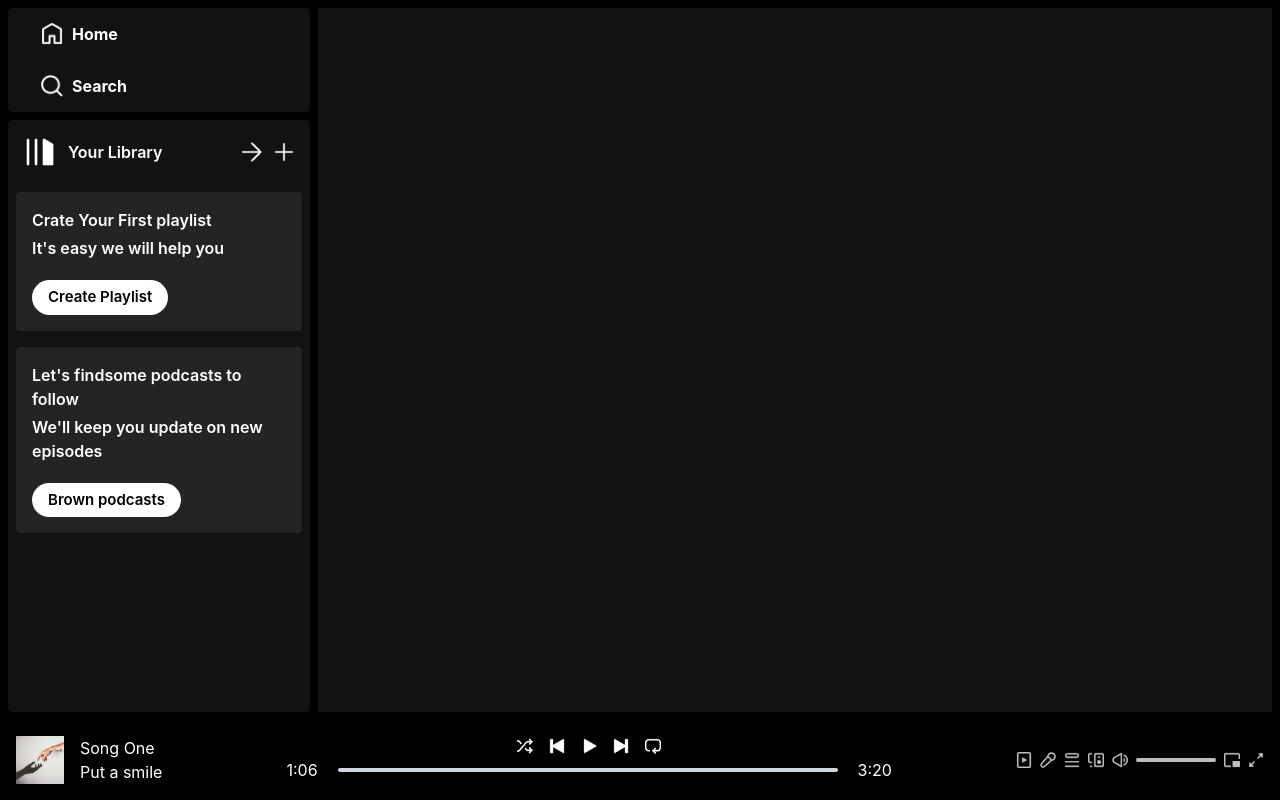
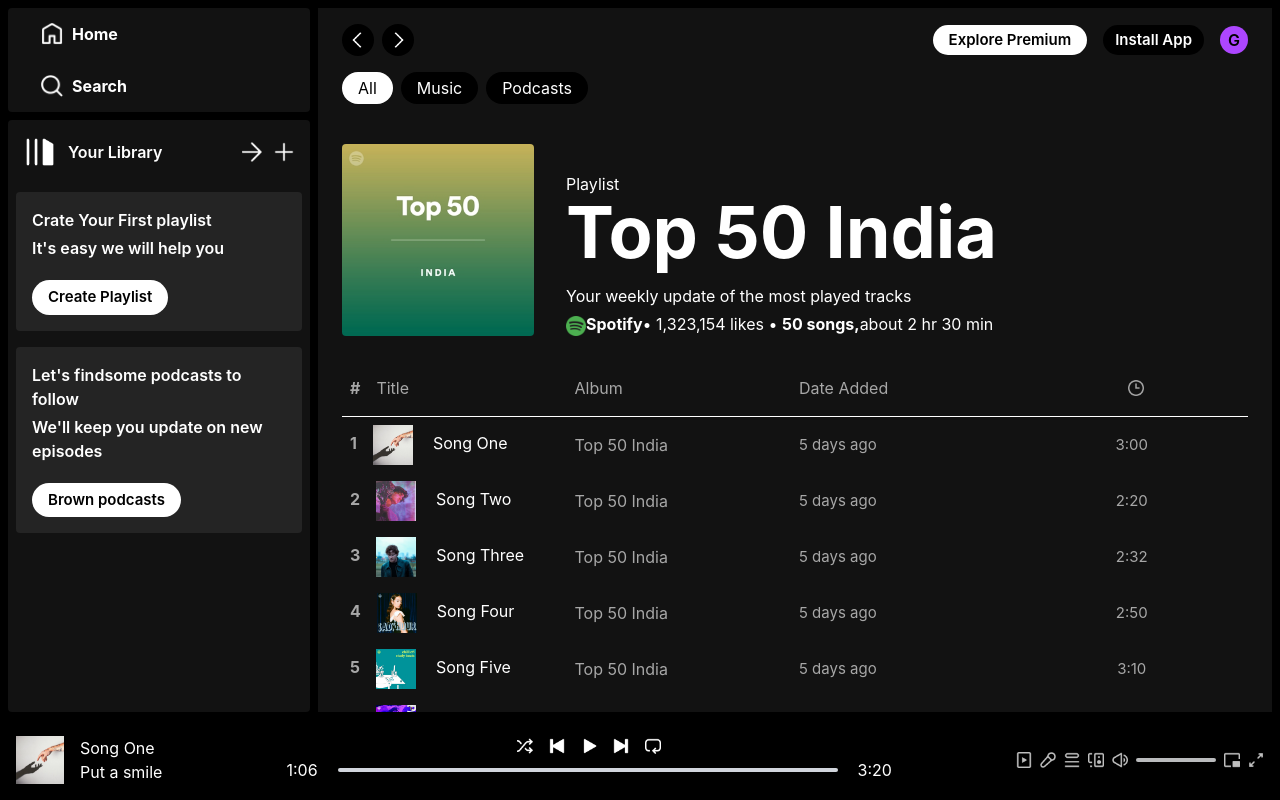
Before and after one commit to aakritii7/Spotify-Clone, a React (Vite) app: page /album/1 in a window 1280 px wide. Built offline with nearby package versions, Linux system fonts and the light colour scheme.

Commit message:
DisplayAlbum is completed and further navigation is still working

```diff
--- a/src/Component/Display.jsx
+++ b/src/Component/Display.jsx
@@ -1,12 +1,14 @@
 import React from 'react'
 import {Route,Routes} from 'react-router-dom'
 import DisplayHome from './DisplayHome'
+import DisplayAlbum from './DisplayAlbum'
 
 const Display = () => {
   return (
     <div className='w-[100%] m-2 px-6 pt-4 roundedd bg-[#121212] text-white overflow-auto lg:w-[75%] lg:ml-0'>
         <Routes>
             <Route path='/' element={<DisplayHome />} />
+            <Route path='/album/:id' element={<DisplayAlbum />} />
         </Routes>
     </div>
   )
--- /dev/null
+++ b/src/Component/DisplayAlbum.jsx
@@ -0,0 +1,51 @@
+import React from 'react'
+import Navbar from './Navbar'
+import { useParams } from 'react-router-dom'
+import { albumsData, assets, songsData } from '../assets/assets';
+
+const DisplayAlbum = () => {
+    const {id} = useParams();
+    const albumData = albumsData[id];
+  return (
+    <>
+      <Navbar />
+      <div className='mt-10 flex gap-8 flexx-col md:flex-row md:items-end'>
+        <img className='w-48 rounded' src={albumData.image} alt="" />
+        <div className='flex flex-col'>
+            <p>Playlist</p>
+            <h2 className='text-5xl font-bold mb-4 md:text-7xl'>{albumData.name}</h2>
+            <h4>{albumData.desc}</h4>
+            <p className='mt-1'>
+                <img className='inline-block w-5' src={assets.spotify_logo} alt="" />
+                <b>Spotify</b>
+                • 1,323,154 likes
+                • <b>50 songs,</b>
+                 about 2 hr 30 min
+
+            </p>
+        </div>
+      </div>
+      <div className='grid grid-cols-3 sm:grid-cols-4 mt-10 mb-4 pl-2 text-[#a7a7a7]'>
+        <p><b className='mr-4'>#</b>Title</p>
+        <p>Album</p>
+        <p className='hidden sm:block'>Date Added</p>
+        <img className='m-auto w-4' src={assets.clock_icon} alt="" />
+      </div>
+      <hr />
+      {songsData.map((item,index)=>(
+        <div key={index} className='grid grid-cols-3 sm:grid-cols-4 gap-2 p-2 items-center text-[#a7a7a7] hover:bg-[#ffffff2b] cursor-pointer'>
+            <p className='text-white'>
+                <b className='mr-4 text-[#a7a7a7]'>{index+1}</b>
+                <img className='inline w-10 mr-5' src={item.image} alt="" />
+                {item.name}
+            </p>
+            <p className='texxt-[15px]'>{albumData.name}</p>
+            <p className='text-[15px] hidden sm:block'>5 days ago</p>
+            <p className='text-[15px] text-center'>{item.duration}</p>
+        </div>
+      ))}
+    </>
+  )
+}
+
+export default DisplayAlbum
```
